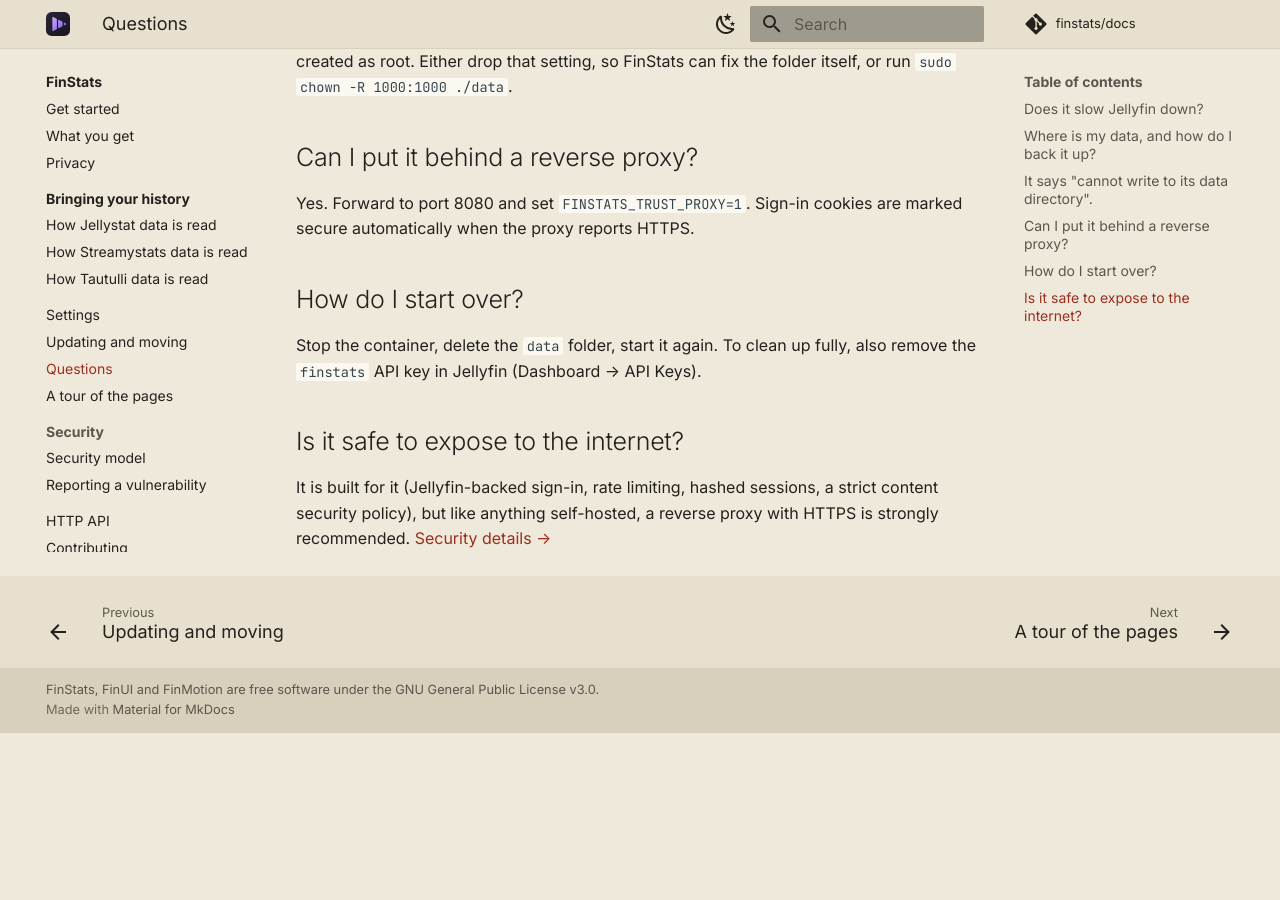
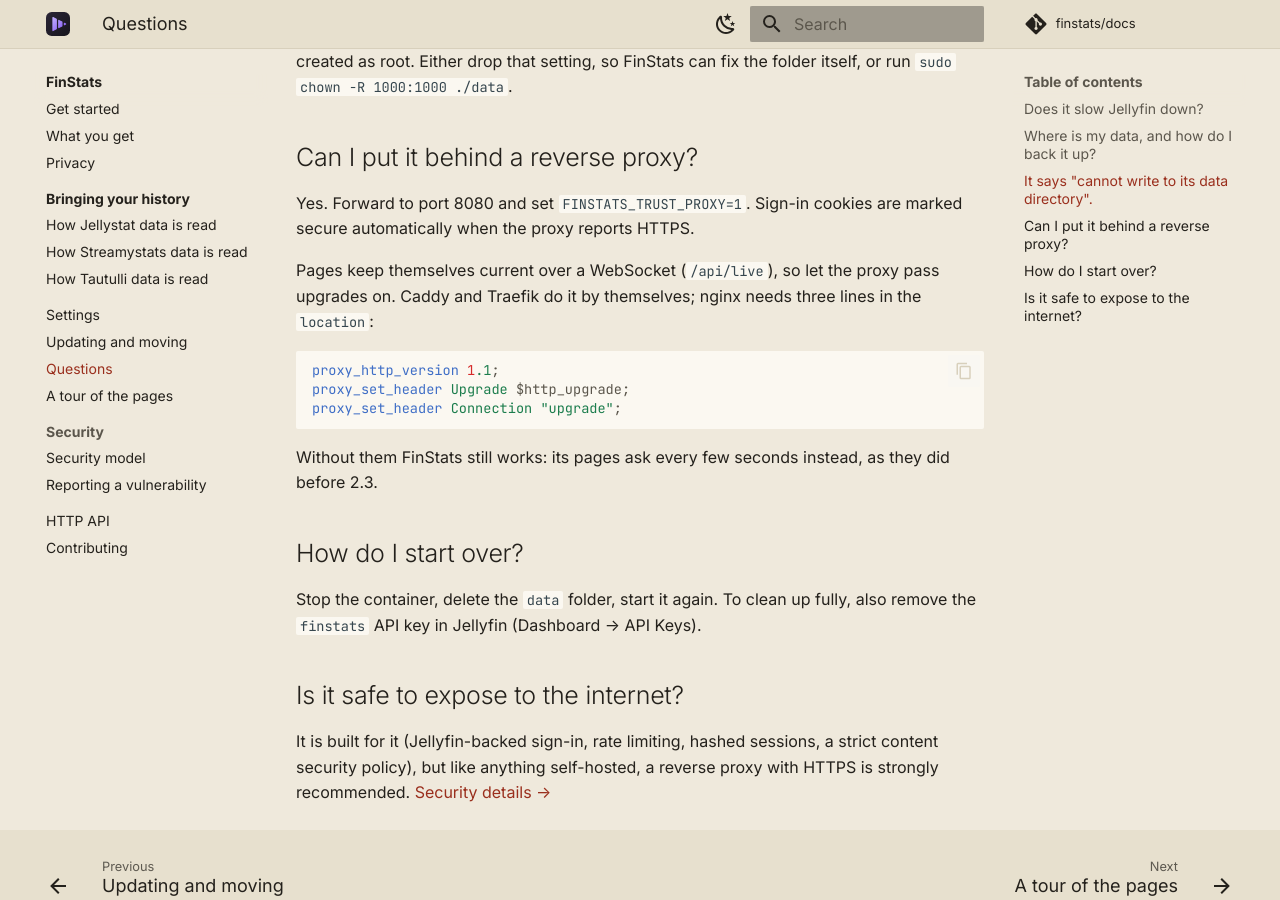
Before and after one commit to finstats/docs, an MkDocs documentation site: the page built from docs/finstats/faq.md, in a window 1280 px wide and 900 px high, scrolled down 670 px. Built offline with MkDocs 1.6.1 and Material for MkDocs 9.7.7, drawn with Linux system fonts in a browser that asks for light colours; comment, search, counter and statistics services are not loaded; before the commit the page ends 1403 px from its top, so only the background shows below that.

Commit message:
docs(finstats): a reverse proxy passes the live channel on; the oldest socket gives way
The FAQ's reverse-proxy answer says to let WebSocket upgrades through
(three lines for nginx, nothing for Caddy or Traefik) and that finstats
polls as before without them. The API page: the twenty-first connection of
one person is let in and the oldest is closed with 4429, rather than the
newest being refused.

````diff
--- a/docs/finstats/faq.md
+++ b/docs/finstats/faq.md
@@ -20,6 +20,17 @@ FinStats can fix the folder itself, or run `sudo chown -R 1000:1000 ./data`.
 Yes. Forward to port 8080 and set `FINSTATS_TRUST_PROXY=1`. Sign-in cookies are marked secure
 automatically when the proxy reports HTTPS.
 
+Pages keep themselves current over a WebSocket (`/api/live`), so let the proxy pass upgrades on. Caddy and Traefik do
+it by themselves; nginx needs three lines in the `location`:
+
+```nginx
+proxy_http_version 1.1;
+proxy_set_header Upgrade $http_upgrade;
+proxy_set_header Connection "upgrade";
+```
+
+Without them FinStats still works: its pages ask every few seconds instead, as they did before 2.3.
+
 ## How do I start over?
 Stop the container, delete the `data` folder, start it again. To clean up fully, also remove the
 `finstats` API key in Jellyfin (Dashboard → API Keys).
````
Also changed, not shown: docs/finstats/api.md (+4 -2 lines).
